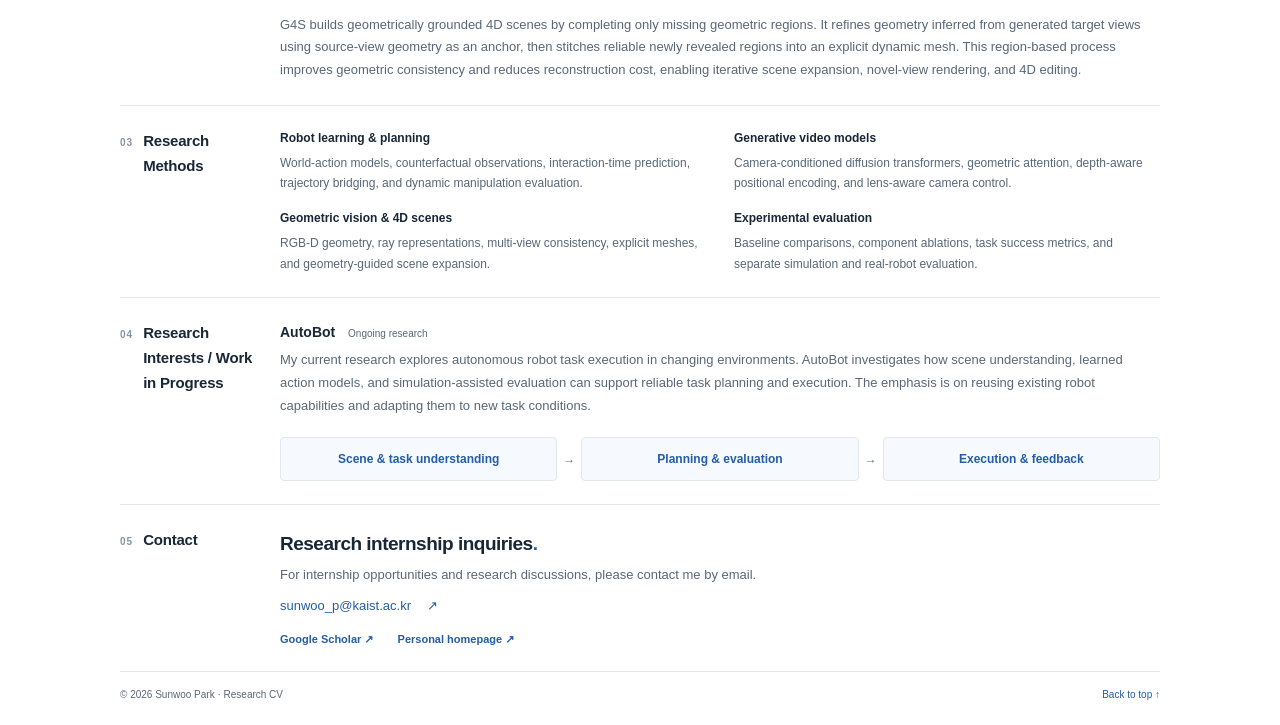
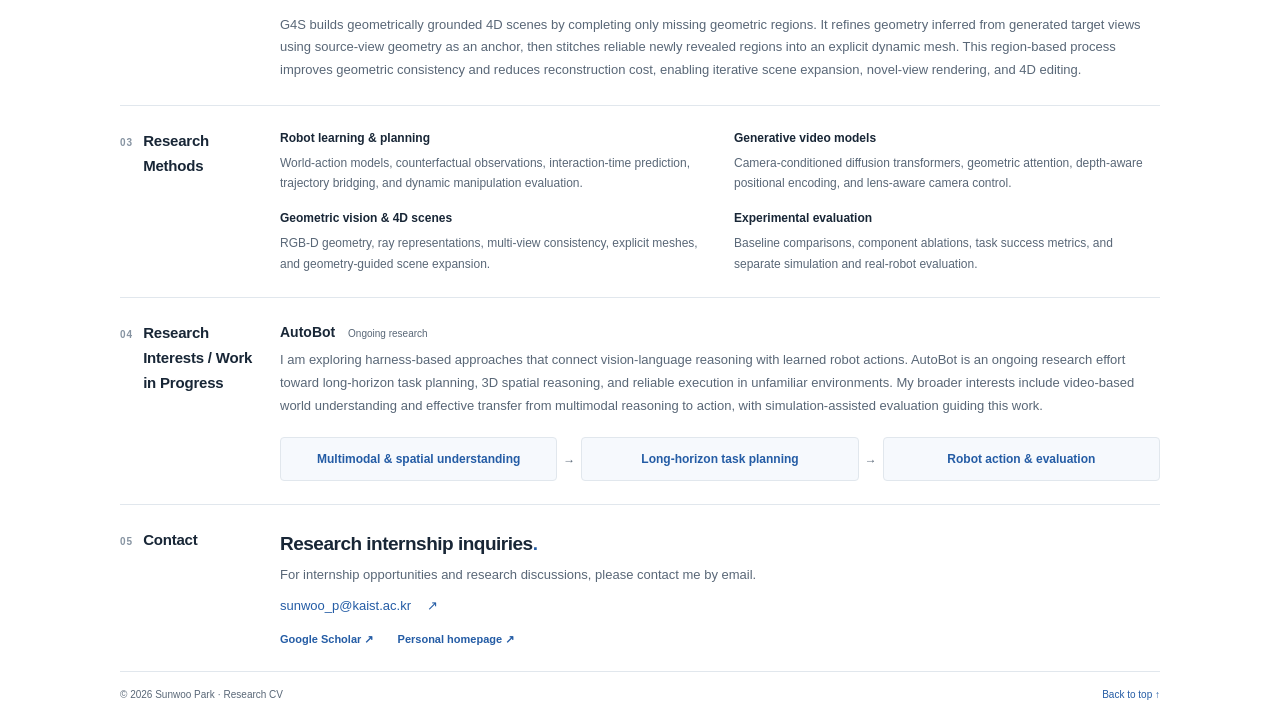
Before and after one commit to methoder00/cv, a plain HTML site: page internship.html in a window 1280 px wide. Shown: the part 1623-2348 px from the top of the page. Drawn offline with Linux system fonts and the light colour scheme.

Commit message:
Align ongoing research interests with embodied reasoning

```diff
--- a/internship.html
+++ b/internship.html
@@ -143,12 +143,12 @@
         <div class="section-body">
           <div class="cv-lab">
             <h3>AutoBot <span class="cv-status">Ongoing research</span></h3>
-            <p class="body-copy">My current research explores autonomous robot task execution in changing environments. AutoBot investigates how scene understanding, learned action models, and simulation-assisted evaluation can support reliable task planning and execution. The emphasis is on reusing existing robot capabilities and adapting them to new task conditions.</p>
+            <p class="body-copy">I am exploring harness-based approaches that connect vision-language reasoning with learned robot actions. AutoBot is an ongoing research effort toward long-horizon task planning, 3D spatial reasoning, and reliable execution in unfamiliar environments. My broader interests include video-based world understanding and effective transfer from multimodal reasoning to action, with simulation-assisted evaluation guiding this work.</p>
           </div>
           <ol class="cv-scheme" aria-label="High-level research direction">
-            <li>Scene &amp; task understanding</li>
-            <li>Planning &amp; evaluation</li>
-            <li>Execution &amp; feedback</li>
+            <li>Multimodal &amp; spatial understanding</li>
+            <li>Long-horizon task planning</li>
+            <li>Robot action &amp; evaluation</li>
           </ol>
         </div>
       </section>
```
Also changed, not shown: 1 other file.
